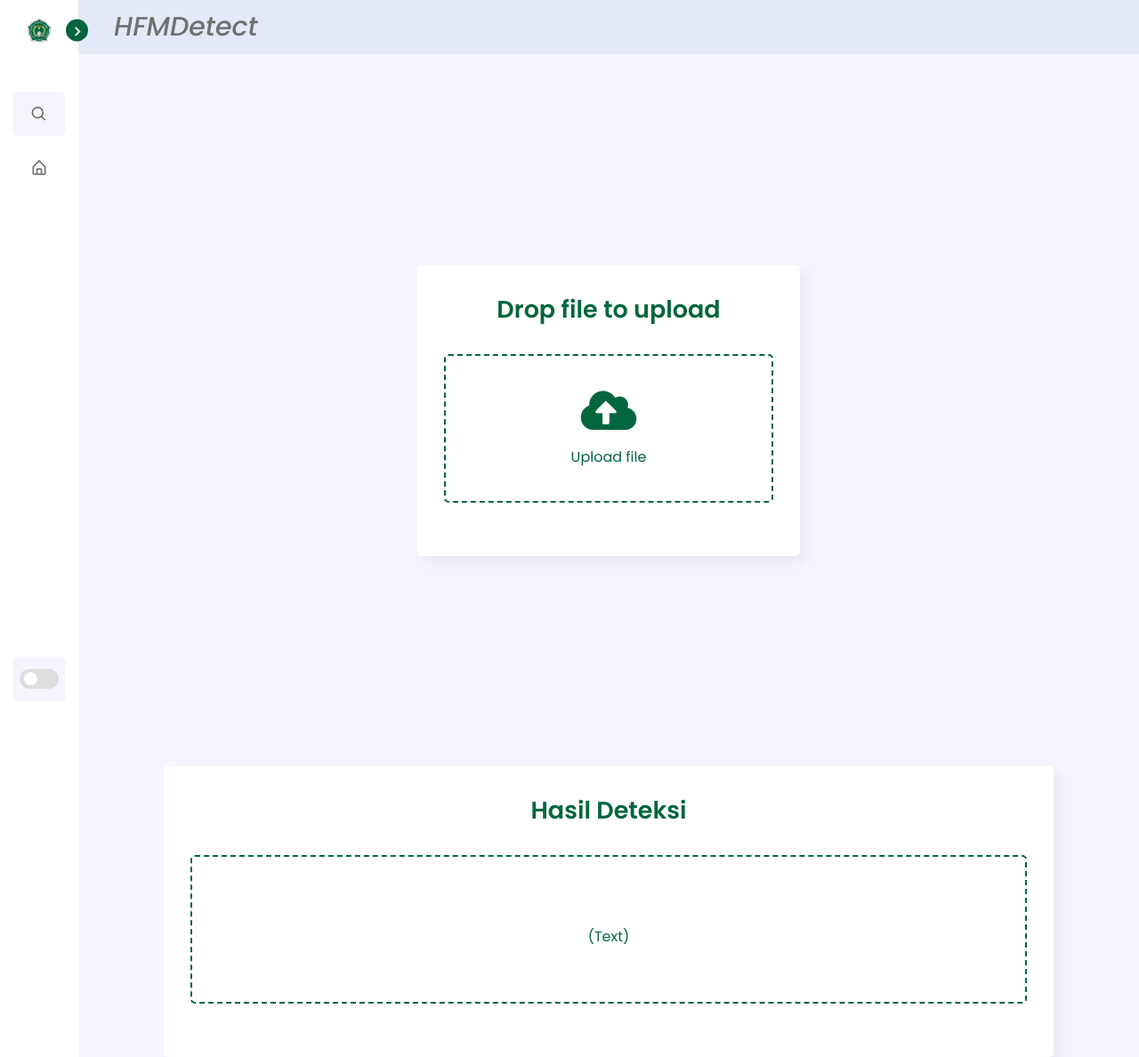
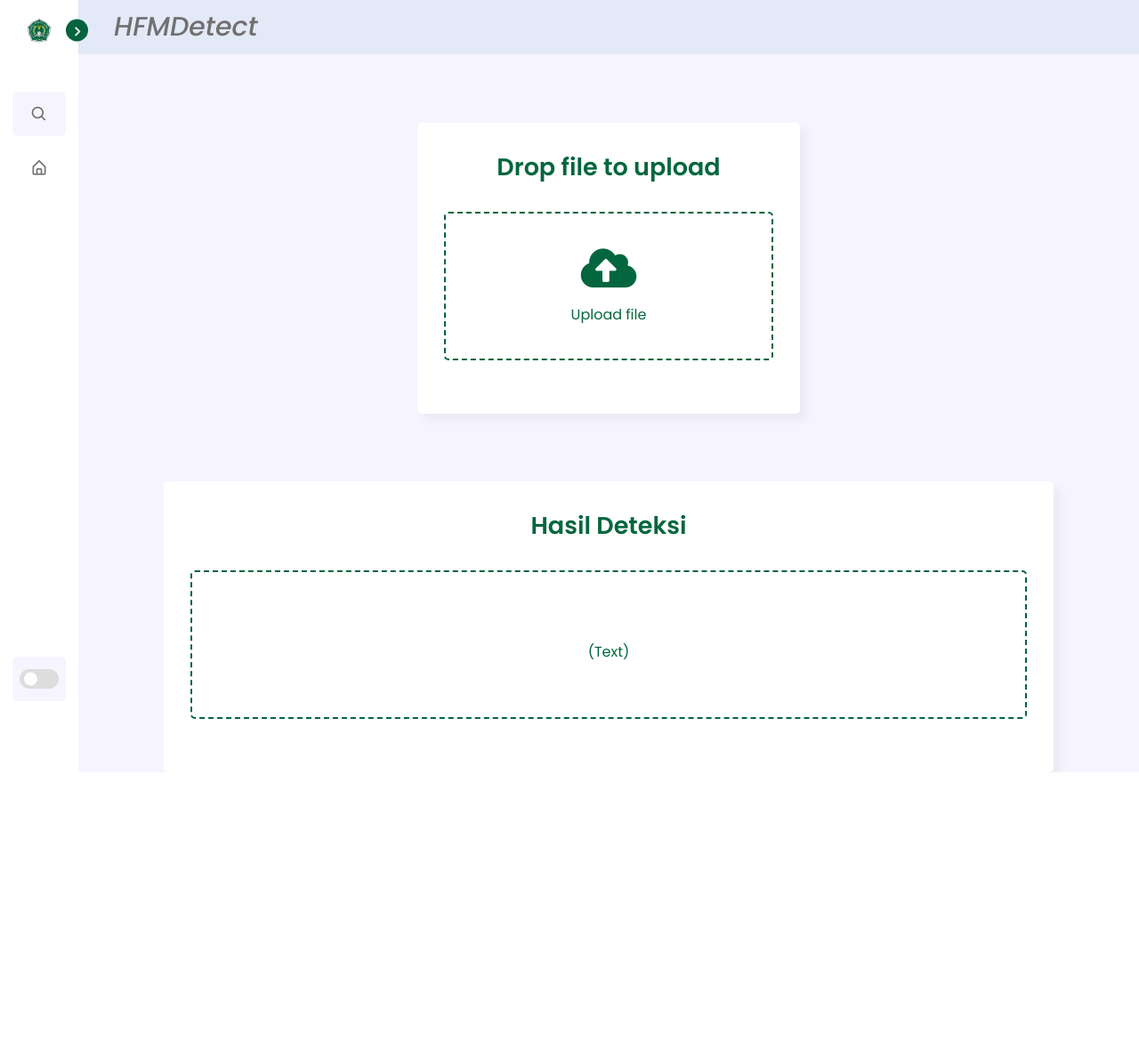
Before and after one commit to Devaaldo/web-TSDN, a Flask app: page / in a window 1280 px wide. Shown: the whole page at 89% size. After the commit the page ends 868 px from the top, so only its background shows below. Run offline with Flask 3, Linux system fonts and the light colour scheme.

Commit message:
fixed schema upload

```diff
--- a/static/css/styles.css
+++ b/static/css/styles.css
@@ -369,7 +369,7 @@ body.dark .switch::before {
   display: flex;
   align-items: center;
   justify-content: center;
-  min-height: 100vh;
+  min-height: 60vh;
   background: var(--primary-color-light);
 }
 
```
